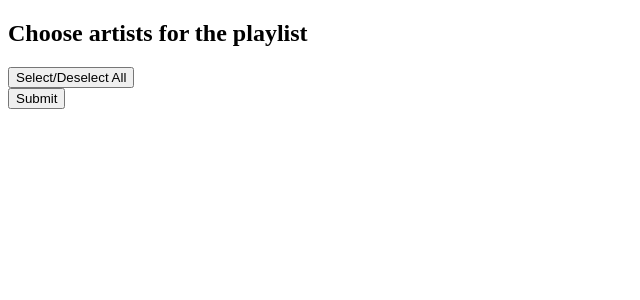
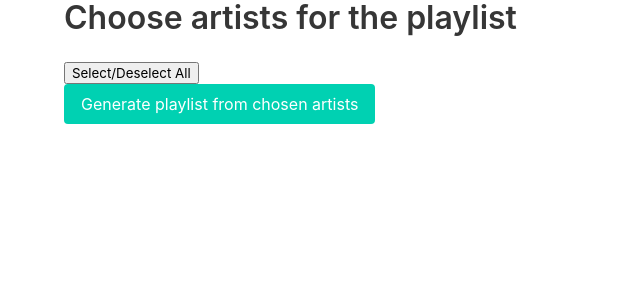
Before and after one commit to Kwapi/Personal_SpotifyFestival, a Flask app: page /artistList in a window 1280 px wide. Shown: the top 300 px of the page, without its empty margins (0-640 px from the left). Run offline with Flask 2, Linux system fonts and the light colour scheme.

Commit message:
working on making it prettier - WIP

```diff
--- a/app.py
+++ b/app.py
@@ -65,10 +65,10 @@
 def search():
     chosenArtists = request.form.getlist('chosenArtists[]')
     cleaned_list = [string.replace('\r', '').replace('\n', '') for string in chosenArtists]
+    topTracks = getTopTracksFromArtistList(chosenArtists)
 
-    topTracks = getTopTracksFromArtistList(chosenArtists)
-    createPlaylistFromTopTracks(topTracks)
-    return render_template('results.html', topTracks = topTracks)
+    playlistID = createPlaylistFromTopTracks(topTracks)
+    return render_template('results.html', playlistID=playlistID)
 
 
 
--- a/my_spotify.py
+++ b/my_spotify.py
@@ -87,6 +87,8 @@
     for chunk in chunks:
         sp.user_playlist_add_tracks(user=username, playlist_id=playlist_id, tracks=chunk)
 
+    return playlist_id
+
 
 def addImagestoArtists(artists):
     client_id = '707777b94d81455eb24e4e90a99a7a8c'
--- a/templates/index.html
+++ b/templates/index.html
@@ -1,32 +1,36 @@
 <!DOCTYPE html>
 <html>
   <head>
-    <link rel="stylesheet" href="{{ url_for('static', filename='css/main.css') }}">
+    <!-- <link rel="stylesheet" href="{{ url_for('static', filename='css/main.css') }}"> -->
+    <link rel="stylesheet" href="https://cdnjs.cloudflare.com/ajax/libs/bulma/0.9.3/css/bulma.min.css">
   </head>
   <body>
 
-    <h2>Choose artists for the playlist</h2>
+    <div class="container">
+
+
+    <h1 class="title">Choose artists for the playlist</h2>
 
     <form action="/chooseArtists" method="POST" id="chooseArtists">
-        <div class="grid">
+        <div class="columns is-multiline is-mobile is-variable is-2-desktop ">
 
         {% for artist in artistsList %}
-        <div class="square">
-            <input type="checkbox" name="chosenArtists[]" value="{{artist.name}}" id="{{artist.name}}" checked >
-
-
-                <label for="{{artist}}">
-                    <a href="#"><img src="{{ artist.image }}" alt="{{ artist.name }}"></a>
-                    {{ artist.name }}
-                </label>
-            </div>
+        <div class="column is-half-mobile is-one-quarter-desktop is-one-third-tablet">
+          <div class="image is-square">
+            <label for="{{artist.name}}">
+              <img src="{{ artist.image }}" alt="{{ artist.name }}">
+              {{ artist.name }}
+            </label>
+              <input type="checkbox" name="chosenArtists[]" value="{{artist.name}}" id="{{artist.name}}" checked >
+          </div>
+        </div>
         {% endfor %}
         </div>
         <input type="button" id="select-deselect" value="Select/Deselect All">
         <br>
-        <input type="submit" value="Submit">
+        <input type="submit" value="Generate playlist from chosen artists" class="button is-primary">
     </form>
-
+  </div>
 
 
 {% block scripts %}
```
Also changed, not shown: templates/results.html (+5 -2 lines), 1 other file.
